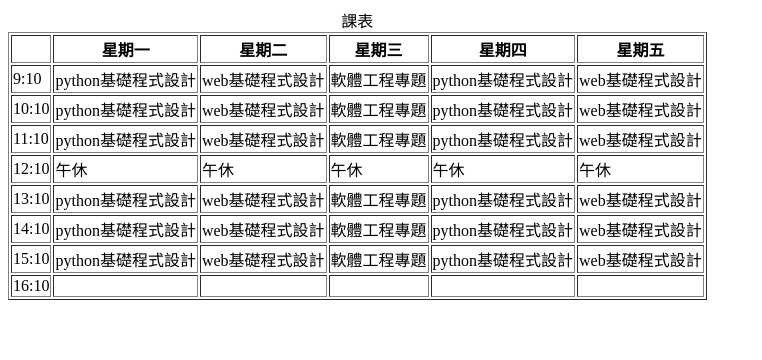
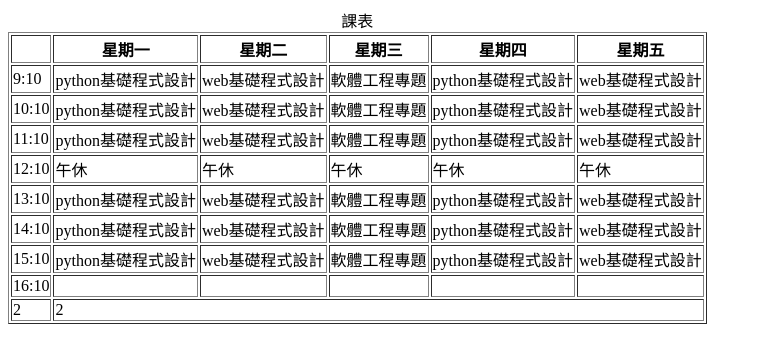
Before and after one commit to kikimiao1995/kiki-web--demo, a plain HTML site: page Lab/Lab_01.html in a window 1280 px wide. Shown: the whole page, without its empty margins (0-762 px from the left). Drawn offline with Linux system fonts and the light colour scheme.

Commit message:
colspan午休

```diff
--- a/Lab/Lab_01.html
+++ b/Lab/Lab_01.html
@@ -86,6 +86,12 @@
             <td></td>
           </tr>
 
+          <tr>
+            <td>2</td>
+            <td colspan="5">2</td>
+          </tr>
+
+
 
         </tbody>
       </table>
```
